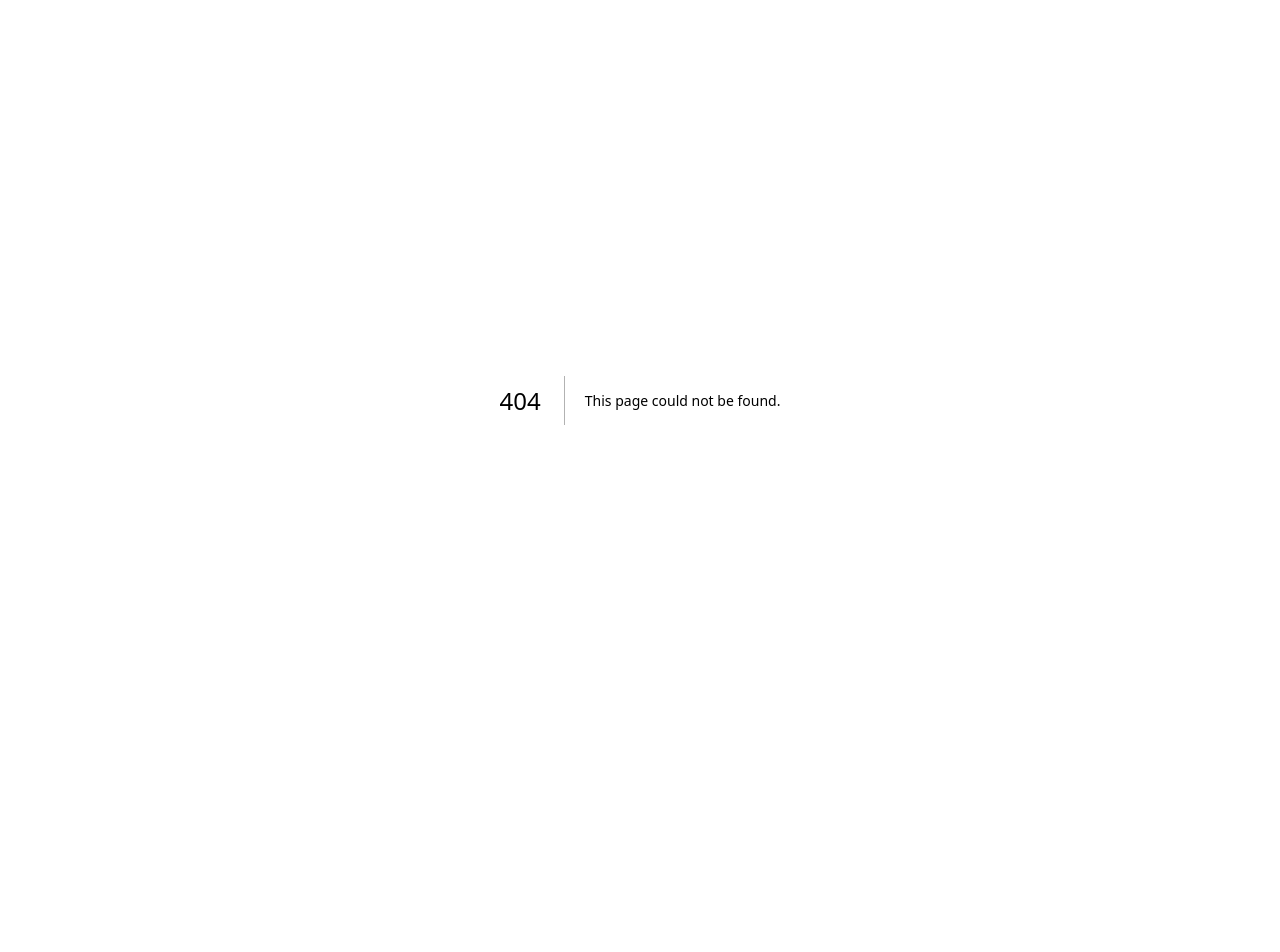
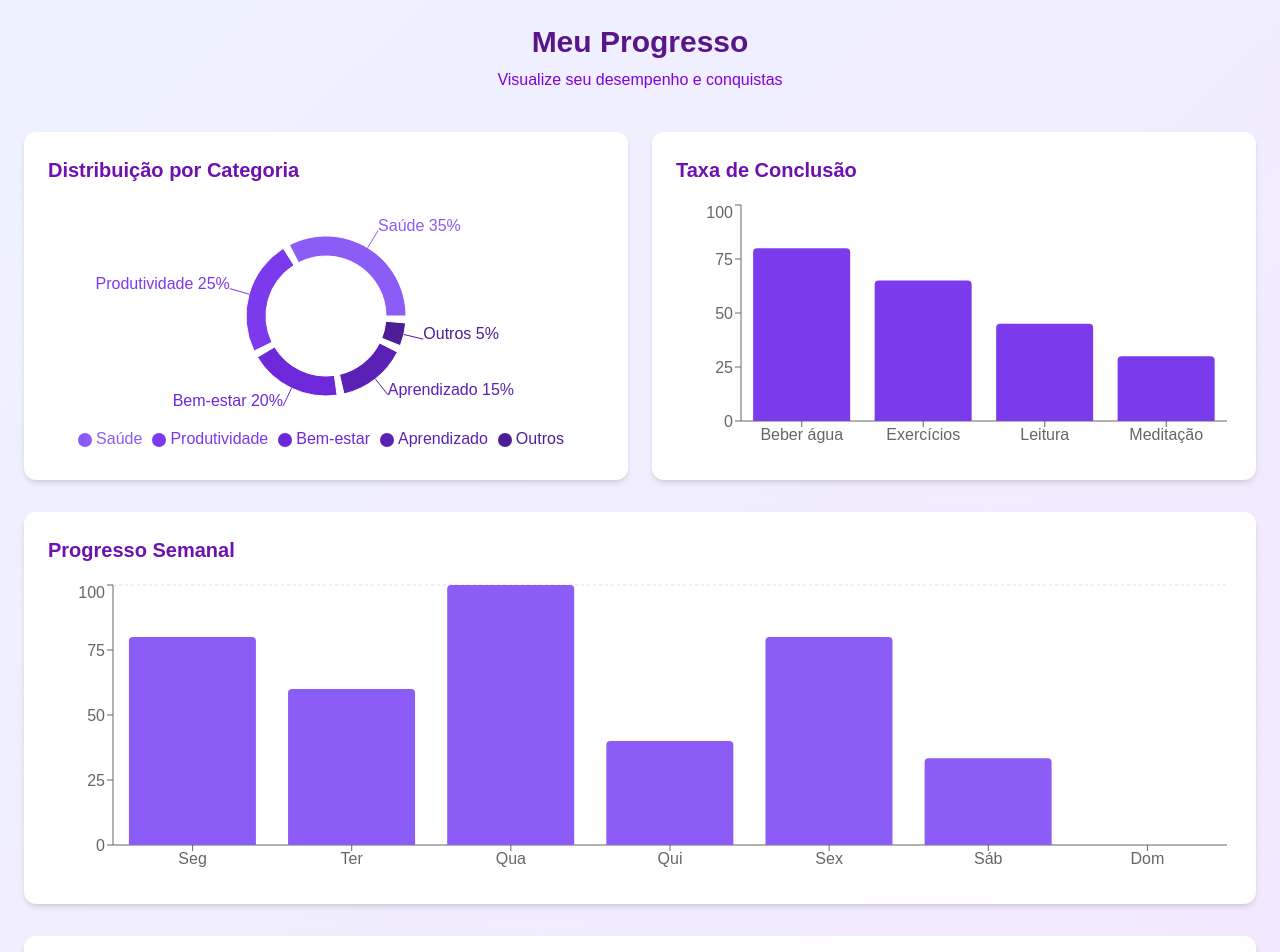
Before and after one commit to amauri4/projetoEngenhariaDeSoftware, a Next.js app in the folder frontend/: page /dashboard/graficos in a window 1280 px wide. Before the commit this address had no page. Shown: the top 952 px of the page. Before the commit the page ends 800 px from the top, so only its background shows below. Built offline with nearby package versions, Linux system fonts and the light colour scheme.

Commit message:
feat(frontend): adicionando visualizacao grafica - precisa organizar melhor

```diff
--- a/frontend/package.json
+++ b/frontend/package.json
@@ -9,10 +9,12 @@
     "lint": "next lint"
   },
   "dependencies": {
+    "@types/recharts": "^2.0.1",
     "date-fns": "^4.1.0",
     "next": "15.2.4",
     "react": "^19.0.0",
     "react-dom": "^19.0.0",
+    "recharts": "^2.15.3",
     "zod": "^3.24.4"
   },
   "devDependencies": {
--- /dev/null
+++ b/frontend/src/app/components/bar_chart.tsx
@@ -0,0 +1,19 @@
+import { BarChart as RechartsBar, Bar, XAxis, YAxis, Tooltip, ResponsiveContainer } from 'recharts';
+
+interface BarData {
+  name: string;
+  completion: number;
+}
+
+export default function BarChart({ data }: { data: BarData[] }) {
+  return (
+    <ResponsiveContainer width="100%" height="100%">
+      <RechartsBar data={data}>
+        <XAxis dataKey="name" />
+        <YAxis domain={[0, 100]} />
+        <Tooltip formatter={(value) => [`${value}%`, 'Conclusão']} />
+        <Bar dataKey="completion" fill="#7C3AED" radius={[4, 4, 0, 0]} />
+      </RechartsBar>
+    </ResponsiveContainer>
+  );
+}
--- /dev/null
+++ b/frontend/src/app/components/pie_chart.tsx
@@ -0,0 +1,32 @@
+import { PieChart as RechartsPie, Pie, Cell, ResponsiveContainer, Tooltip, Legend } from 'recharts';
+
+interface PieData {
+  name: string;
+  value: number;
+  color: string;
+}
+
+export default function PieChart({ data }: { data: PieData[] }) {
+  return (
+    <ResponsiveContainer width="100%" height="100%">
+      <RechartsPie>
+        <Pie
+          data={data}
+          cx="50%"
+          cy="50%"
+          innerRadius={60}
+          outerRadius={80}
+          paddingAngle={5}
+          dataKey="value"
+          label={({ name, percent }) => `${name} ${(percent * 100).toFixed(0)}%`}
+        >
+          {data.map((entry, index) => (
+            <Cell key={`cell-${index}`} fill={entry.color} />
+          ))}
+        </Pie>
+        <Tooltip formatter={(value) => [`${value}%`, 'Porcentagem']} />
+        <Legend />
+      </RechartsPie>
+    </ResponsiveContainer>
+  );
+}
--- /dev/null
+++ b/frontend/src/app/components/progress_chart.tsx
@@ -0,0 +1,39 @@
+import { BarChart as RechartsBar, Bar, XAxis, YAxis, Tooltip, ResponsiveContainer, ReferenceLine } from 'recharts';
+
+interface ProgressData {
+  day: string;
+  completed: number;
+  total: number;
+}
+
+interface ChartData extends ProgressData {
+  percentage: number;
+}
+
+export default function ProgressChart({ data }: { data: ProgressData[] }) {
+  const chartData: ChartData[] = data.map(item => ({
+    day: item.day,
+    completed: item.completed,
+    total: item.total,
+    percentage: (item.completed / item.total) * 100
+  }));
+
+  return (
+    <ResponsiveContainer width="100%" height={300}>
+      <RechartsBar data={chartData}>
+        <XAxis dataKey="day" />
+        <YAxis domain={[0, 100]} />
+        <Tooltip
+          formatter={(value: number, name: string) => {
+            if (name === 'percentage') {
+              return [`${value.toFixed(1)}%`, 'Conclusão'];
+            }
+            return [value, name === 'completed' ? 'Completos' : 'Total'];
+          }}
+        />
+        <ReferenceLine y={100} stroke="#E9D5FF" strokeDasharray="3 3" />
+        <Bar dataKey="percentage" fill="#8B5CF6" name="Conclusão" radius={[4, 4, 0, 0]} />
+      </RechartsBar>
+    </ResponsiveContainer>
+  );
+}
--- /dev/null
+++ b/frontend/src/app/dashboard/graficos/page.tsx
@@ -0,0 +1,84 @@
+'use client';
+
+import { useState } from 'react';
+import PieChart from '@/app/components/pie_chart';
+import BarChart from '@/app/components/bar_chart';
+import ProgressChart from '@/app/components/progress_chart';
+
+export default function DashboardPage() {
+  // Dados ajustados para corresponder às interfaces esperadas
+  const [chartData] = useState({
+    // Dados para o PieChart (precisa de value e color)
+    categories: [
+      { name: 'Saúde', value: 35, color: '#8B5CF6' },
+      { name: 'Produtividade', value: 25, color: '#7C3AED' },
+      { name: 'Bem-estar', value: 20, color: '#6D28D9' },
+      { name: 'Aprendizado', value: 15, color: '#5B21B6' },
+      { name: 'Outros', value: 5, color: '#4C1D95' }
+    ],
+
+    // Dados para o BarChart (precisa de completion)
+    habits: [
+      { name: 'Beber água', completion: 80 },
+      { name: 'Exercícios', completion: 65 },
+      { name: 'Leitura', completion: 45 },
+      { name: 'Meditação', completion: 30 }
+    ],
+
+    // Dados para o ProgressChart
+    weeklyProgress: [
+      { day: 'Seg', completed: 4, total: 5 },
+      { day: 'Ter', completed: 3, total: 5 },
+      { day: 'Qua', completed: 5, total: 5 },
+      { day: 'Qui', completed: 2, total: 5 },
+      { day: 'Sex', completed: 4, total: 5 },
+      { day: 'Sáb', completed: 1, total: 3 },
+      { day: 'Dom', completed: 0, total: 2 }
+    ]
+  });
+
+  return (
+    <div className="min-h-screen bg-gradient-to-br from-indigo-50 to-purple-100 p-6">
+
+        <header className="mb-8 md:mb-10 flex flex-col items-center text-center space-y-2">
+            <h1 className="text-3xl md:text-3xl font-bold text-purple-900">Meu Progresso</h1>
+            <p className="text-md md:text-base text-purple-700">Visualize seu desempenho e conquistas</p>
+        </header>
+
+      <div className="grid grid-cols-1 lg:grid-cols-2 gap-6 mb-8">
+        {/* Gráfico de Pizza - Categorias */}
+        <div className="bg-white rounded-xl p-6 shadow-md">
+          <h2 className="text-xl font-semibold text-purple-800 mb-4">Distribuição por Categoria</h2>
+          <div className="h-64">
+            <PieChart data={chartData.categories} />
+          </div>
+        </div>
+
+        {/* Gráfico de Barras - Hábitos concluídos */}
+        <div className="bg-white rounded-xl p-6 shadow-md">
+          <h2 className="text-xl font-semibold text-purple-800 mb-4">Taxa de Conclusão</h2>
+          <div className="h-64">
+            <BarChart data={chartData.habits} />
+          </div>
+        </div>
+      </div>
+
+      {/* Progresso Semanal */}
+      <div className="bg-white rounded-xl p-6 shadow-md mb-8">
+        <h2 className="text-xl font-semibold text-purple-800 mb-4">Progresso Semanal</h2>
+        <ProgressChart data={chartData.weeklyProgress} />
+      </div>
+
+      {/* Área para Interações com LLM */}
+      <div className="bg-white rounded-xl p-6 shadow-md">
+        <h2 className="text-xl font-semibold text-purple-800 mb-4">Análise Personalizada</h2>
+        <div className="min-h-40 p-4 border-2 border-dashed border-purple-200 rounded-lg bg-purple-50">
+          <p className="text-purple-600 text-center">
+            Área para integração com modelos de IA e análises personalizadas
+          </p>
+        </div>
+      </div>
+
+    </div>
+  );
+}
```
Also changed, not shown: 2 other files (tests, documents, lock files or other folders).
